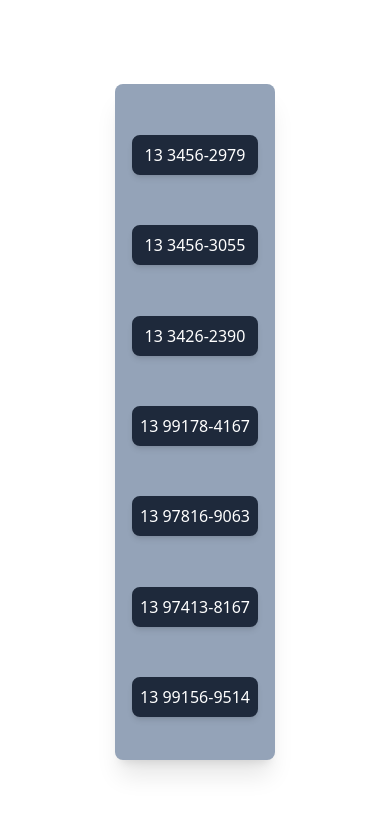
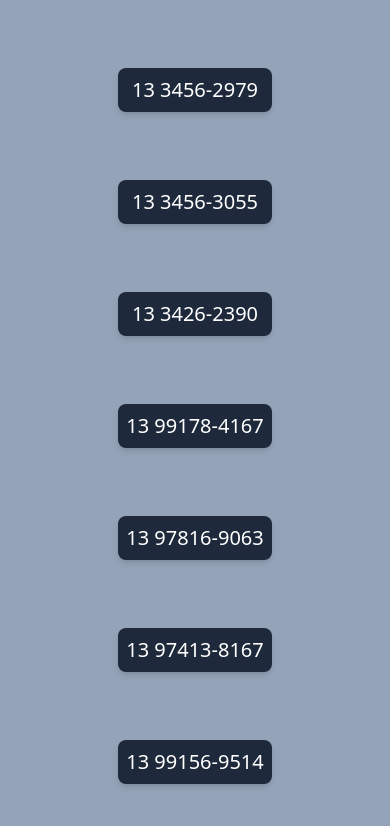
Before and after one commit to Rafa2697/page-numbers, a Next.js app: page / in a window 390 px wide. Shown: the top 826 px of the page. Built offline with nearby package versions, Linux system fonts and the light colour scheme.

Commit message:
style: update css tailwind

```diff
--- a/src/app/page.tsx
+++ b/src/app/page.tsx
@@ -3,11 +3,8 @@ import { HoverCard, HoverCardContent, HoverCardTrigger } from "@/components/ui/h
 import numeros from "@/data/numeros";
 import { useState, ReactNode } from "react";
 
-const Item = ({ numero }: {
-  numero: {
-    numero: ReactNode; string: string; ativo: boolean; local: string;
-  }
-}) => {
+//função que vai renderizar os numeros na função principal
+const Item = ({ numero }: {numero: { numero: ReactNode; string: string; ativo: boolean; local: string; }}) => {
   const [isOpen, setIsOpen] = useState(false);
 
   const handleToggle = () => {
@@ -17,7 +14,7 @@ const Item = ({ numero }: {
   return (
     <div className="bg-slate-800 p-2 rounded-lg flex justify-center mt-2 hover:bg-gray-900 shadow-md">
       <HoverCard open={isOpen} onOpenChange={setIsOpen} openDelay={2}>
-        <HoverCardTrigger onClick={handleToggle} className="text-white cursor-pointer ">
+        <HoverCardTrigger onClick={handleToggle} className="text-white cursor-pointer text-xl">
           {numero.numero}
         </HoverCardTrigger>
         <HoverCardContent >
@@ -29,9 +26,11 @@ const Item = ({ numero }: {
     </div>
   );
 };
+
+//função do componente
 export default function Home() {
   return (
-    <div className="bg-slate-400 w-40 md:w-1/2 h-4/5 flex items-center justify-center rounded-lg shadow-xl">
+    <div className="bg-slate-400 w-full md:w-1/2 h-full md:h-4/5 flex items-center justify-center md:rounded-lg shadow-xl">
       <ul className="flex flex-col justify-evenly h-full">
         {numeros.map((numero, index) => (
           <li key={index}>
```
